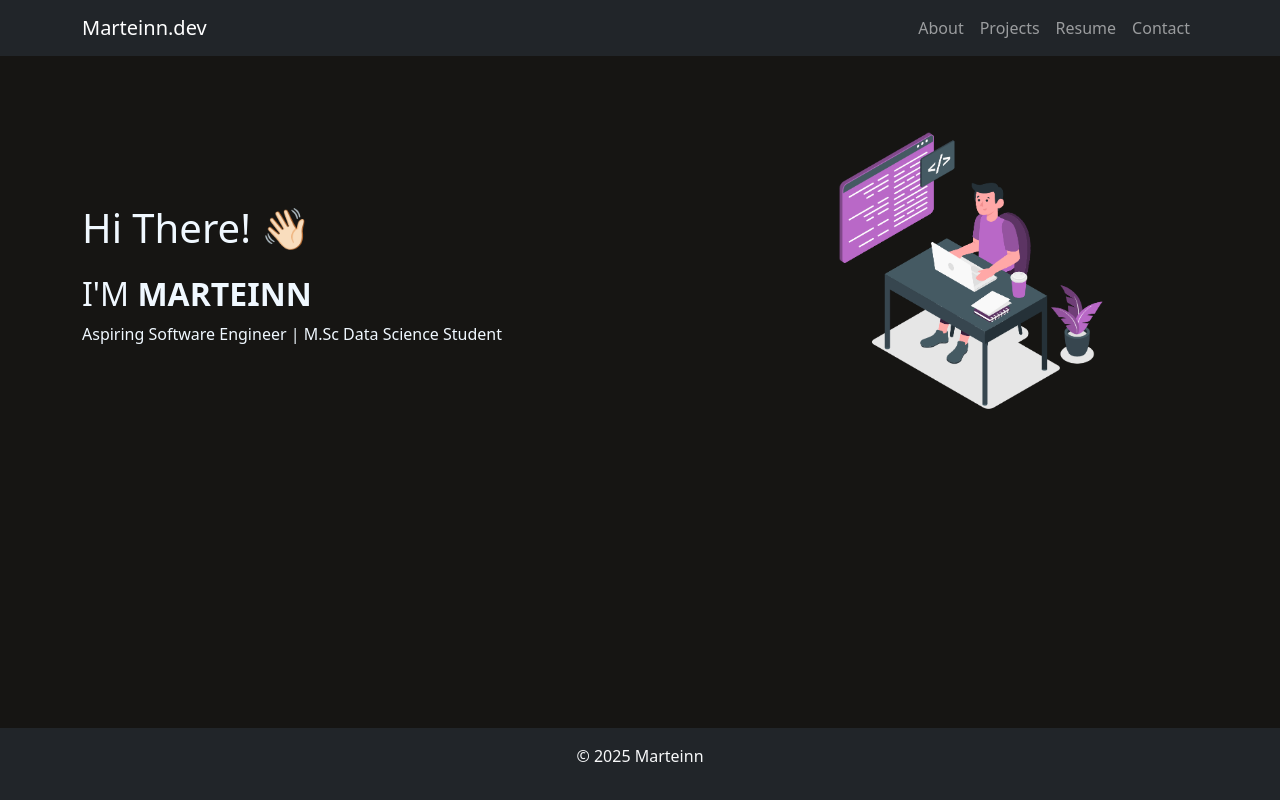
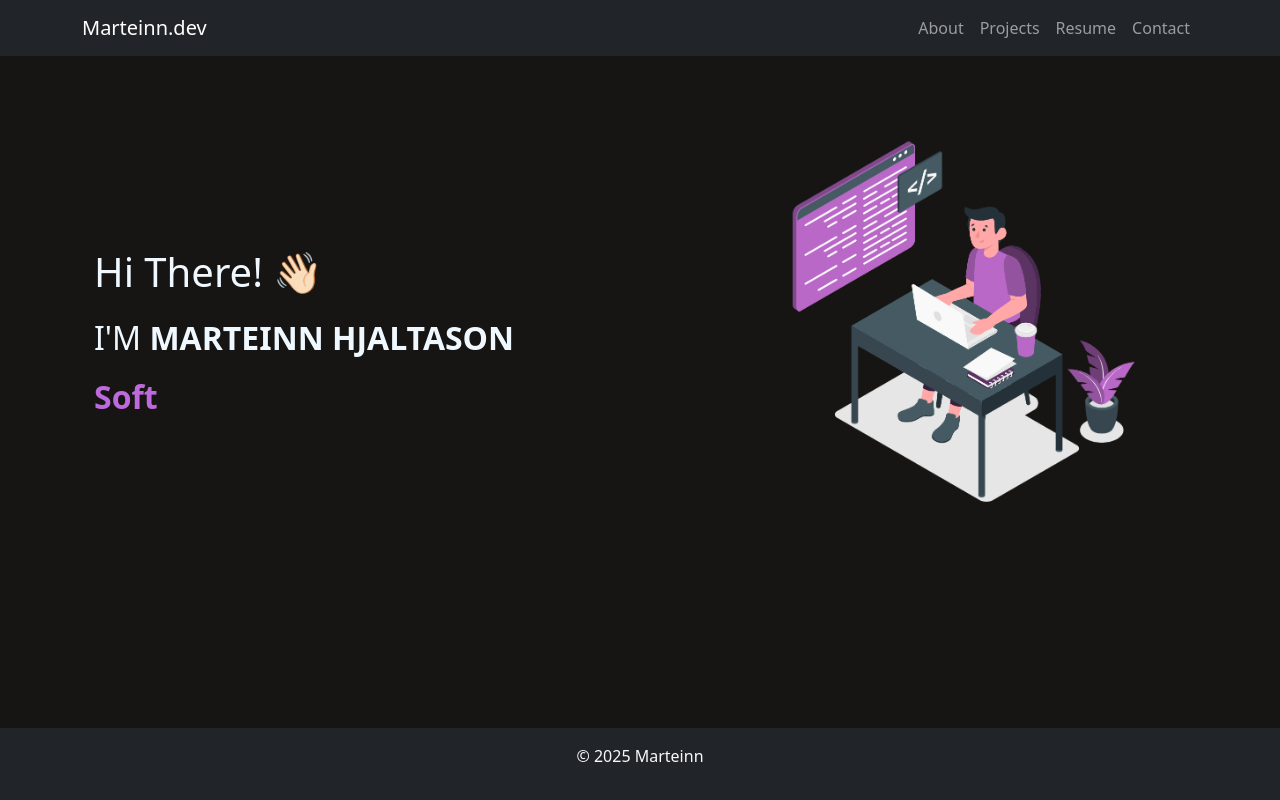
Before and after one commit to perujuice/marteinn.dev, a React (Vite) app: page / in a window 1280 px wide. Built offline with nearby package versions, Linux system fonts and the light colour scheme.

Commit message:
Added a typewrite animation :D

```diff
--- a/package.json
+++ b/package.json
@@ -13,7 +13,8 @@
     "bootstrap": "^5.3.8",
     "react": "^19.1.1",
     "react-dom": "^19.1.1",
-    "react-router-dom": "^6.30.1"
+    "react-router-dom": "^6.30.1",
+    "typewriter-effect": "^2.22.0"
   },
   "devDependencies": {
     "@eslint/js": "^9.33.0",
--- a/src/components/Hero/Hero.css
+++ b/src/components/Hero/Hero.css
@@ -37,8 +37,36 @@
   }
 }
 
+/* container for typewriter */
+.typewriter-container {
+  margin-top: 15px; /* spacing below h2 */
+  min-height: 2.5rem; /* prevents layout jump when deleting */
+}
+
+/* style the text */
+.Typewriter__wrapper {
+  font-size: 2em !important;
+  color: #be6adf !important;
+  font-weight: 600 !important;
+}
+
+.Typewriter__cursor {
+  font-size: 2em !important;
+  color: #b562d6 !important;
+}
+
+@media (max-width: 767px) {
+  .Typewriter__wrapper {
+    font-size: 1.4em !important;
+    font-weight: 500 !important;
+  }
+  .Typewriter__cursor {
+    display: none !important;
+  }
+}
+
 @media (max-width: 768px) {
   .hero-image img {
-    max-width: 200px;
+    max-width: 300px;
   }
 }
--- a/src/components/Hero/Hero.tsx
+++ b/src/components/Hero/Hero.tsx
@@ -1,26 +1,33 @@
 import './Hero.css'
+import Type from './Typer'
 
 function Hero() {
   return (
     <section className="hero-section container py-5">
-      <div className="row align-items-center"> {/* add align-items-center */}
-        <div className="home-header col-md-7">
+      <div className="row align-items-center mx-auto" style={{ maxWidth: "1200px" }}>
+        <div className="home-header col-md-7 text-start">
           <h1 style={{ paddingBottom: 15 }} className="heading">
-                Hi There!{" "}
-                <span className="wave" role="img" aria-labelledby="wave">
-                  👋🏻
-                </span>
+            Hi There!{" "}
+            <span className="wave" role="img" aria-label="wave">
+              👋🏻
+            </span>
           </h1>
-          <h2>I'M <strong>MARTEINN</strong></h2>
-          <p>Aspiring Software Engineer | M.Sc Data Science Student</p>
+          <h2>
+            I'M <strong>MARTEINN HJALTASON</strong>
+          </h2>
+
+          {/* Typewriter in its own block */}
+          <div className="typewriter-container">
+            <Type />
+          </div>
         </div>
+
         <div className="col-md-5 text-center" style={{ paddingBottom: '20px' }}>
-          <img src="/src/assets/home-main.svg" alt="Hero" className="img-fluid w-75" />
+          <img src="/src/assets/home-main.svg" alt="Hero" className="img-fluid w-100" />
         </div>
       </div>
     </section>
   )
 }
 
-
 export default Hero
--- /dev/null
+++ b/src/components/Hero/Typer.tsx
@@ -0,0 +1,23 @@
+import React from "react";
+import Typewriter from "typewriter-effect";
+
+const Type: React.FC = () => {
+  return (
+    <Typewriter
+      options={{
+        strings: [
+          "Software Engineer",
+          "B.Sc. Computer Science Graduate",
+          "M.Sc. Applied Data Science Student",
+          "Powerlifter 💪",
+          "Tech Enthusiast",
+        ],
+        autoStart: true,
+        loop: true,
+        deleteSpeed: 50,
+      }}
+    />
+  );
+};
+
+export default Type;
```
Also changed, not shown: 1 other file (tests, documents, lock files or other folders).
